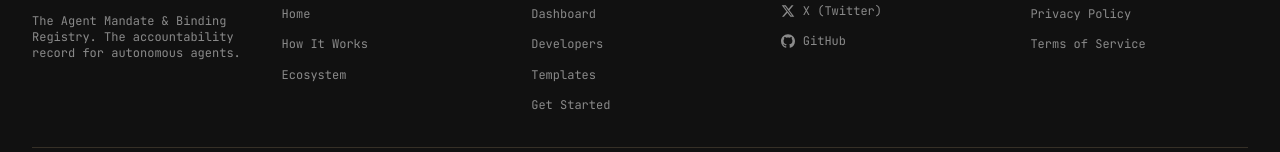
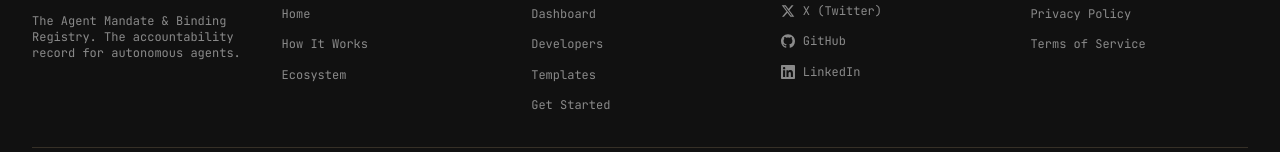
Before and after one commit to getambr/ambr, a Next.js app in the folder site/: page /investors/brief in a window 1280 px wide. Shown: the part 940-1092 px from the top of the page. Built offline with nearby package versions, Linux system fonts and the light colour scheme; no server answers.

Commit message:
Add the Ambr LinkedIn company page to the footer, the docs sidebar and llms.txt

```diff
--- a/site/src/components/docs/DocsSidebar.tsx
+++ b/site/src/components/docs/DocsSidebar.tsx
@@ -181,6 +181,11 @@ export default function DocsSidebar({ activeSection, onNavigate }: DocsSidebarPr
                 <path d="M12 .297c-6.63 0-12 5.373-12 12 0 5.303 3.438 9.8 8.205 11.385.6.113.82-.258.82-.577 0-.285-.01-1.04-.015-2.04-3.338.724-4.042-1.61-4.042-1.61C4.422 18.07 3.633 17.7 3.633 17.7c-1.087-.744.084-.729.084-.729 1.205.084 1.838 1.236 1.838 1.236 1.07 1.835 2.809 1.305 3.495.998.108-.776.417-1.305.76-1.605-2.665-.3-5.466-1.332-5.466-5.93 0-1.31.465-2.38 1.235-3.22-.135-.303-.54-1.523.105-3.176 0 0 1.005-.322 3.3 1.23.96-.267 1.98-.399 3-.405 1.02.006 2.04.138 3 .405 2.28-1.552 3.285-1.23 3.285-1.23.645 1.653.24 2.873.12 3.176.765.84 1.23 1.91 1.23 3.22 0 4.61-2.805 5.625-5.475 5.92.42.36.81 1.096.81 2.22 0 1.606-.015 2.896-.015 3.286 0 .315.21.69.825.57C20.565 22.092 24 17.592 24 12.297c0-6.627-5.373-12-12-12" />
               </svg>
             </a>
+            <a href="https://www.linkedin.com/company/113122990/" target="_blank" rel="noopener noreferrer" className="text-[#555] hover:text-amber transition-colors" aria-label="LinkedIn">
+              <svg width="14" height="14" viewBox="0 0 24 24" fill="currentColor">
+                <path d="M20.447 20.452h-3.554v-5.569c0-1.328-.027-3.037-1.852-3.037-1.853 0-2.136 1.445-2.136 2.939v5.667H9.351V9h3.414v1.561h.046c.477-.9 1.637-1.85 3.37-1.85 3.601 0 4.267 2.37 4.267 5.455v6.286zM5.337 7.433a2.062 2.062 0 01-2.063-2.065 2.063 2.063 0 112.063 2.065zm1.782 13.019H3.555V9h3.564v11.452zM22.225 0H1.771C.792 0 0 .774 0 1.729v20.542C0 23.227.792 24 1.771 24h20.451C23.2 24 24 23.227 24 22.271V1.729C24 .774 23.2 0 22.222 0h.003z" />
+              </svg>
+            </a>
           </div>
         </div>
         <div className="flex items-center gap-2">
--- a/site/src/components/layout/Footer.tsx
+++ b/site/src/components/layout/Footer.tsx
@@ -33,6 +33,15 @@ const communityLinks = [
     icon: (
       <svg width="14" height="14" viewBox="0 0 24 24" fill="currentColor">
         <path d="M12 .297c-6.63 0-12 5.373-12 12 0 5.303 3.438 9.8 8.205 11.385.6.113.82-.258.82-.577 0-.285-.01-1.04-.015-2.04-3.338.724-4.042-1.61-4.042-1.61C4.422 18.07 3.633 17.7 3.633 17.7c-1.087-.744.084-.729.084-.729 1.205.084 1.838 1.236 1.838 1.236 1.07 1.835 2.809 1.305 3.495.998.108-.776.417-1.305.76-1.605-2.665-.3-5.466-1.332-5.466-5.93 0-1.31.465-2.38 1.235-3.22-.135-.303-.54-1.523.105-3.176 0 0 1.005-.322 3.3 1.23.96-.267 1.98-.399 3-.405 1.02.006 2.04.138 3 .405 2.28-1.552 3.285-1.23 3.285-1.23.645 1.653.24 2.873.12 3.176.765.84 1.23 1.91 1.23 3.22 0 4.61-2.805 5.625-5.475 5.92.42.36.81 1.096.81 2.22 0 1.606-.015 2.896-.015 3.286 0 .315.21.69.825.57C20.565 22.092 24 17.592 24 12.297c0-6.627-5.373-12-12-12" />
+      </svg>
+    ),
+  },
+  {
+    href: 'https://www.linkedin.com/company/113122990/',
+    label: 'LinkedIn',
+    icon: (
+      <svg width="14" height="14" viewBox="0 0 24 24" fill="currentColor">
+        <path d="M20.447 20.452h-3.554v-5.569c0-1.328-.027-3.037-1.852-3.037-1.853 0-2.136 1.445-2.136 2.939v5.667H9.351V9h3.414v1.561h.046c.477-.9 1.637-1.85 3.37-1.85 3.601 0 4.267 2.37 4.267 5.455v6.286zM5.337 7.433a2.062 2.062 0 01-2.063-2.065 2.063 2.063 0 112.063 2.065zm1.782 13.019H3.555V9h3.564v11.452zM22.225 0H1.771C.792 0 0 .774 0 1.729v20.542C0 23.227.792 24 1.771 24h20.451C23.2 24 24 23.227 24 22.271V1.729C24 .774 23.2 0 22.222 0h.003z" />
       </svg>
     ),
   },
--- a/site/src/lib/brand.ts
+++ b/site/src/lib/brand.ts
@@ -16,6 +16,7 @@ export const BRAND = {
   social: {
     twitter: 'https://x.com/ambr_run',
     github: 'https://github.com/getambr/ambr',
+    linkedin: 'https://www.linkedin.com/company/113122990/',
     // Discord removed 2026-09-10: the invite is dead. Both HjvJFfjr and getambr
     // return {"message":"Unknown Invite","code":10006}. A dead invite 301s to a
     // Discord marketing page that returns 200, so a naive link checker passes it
```
Also changed, not shown: site/public/llms.txt.
